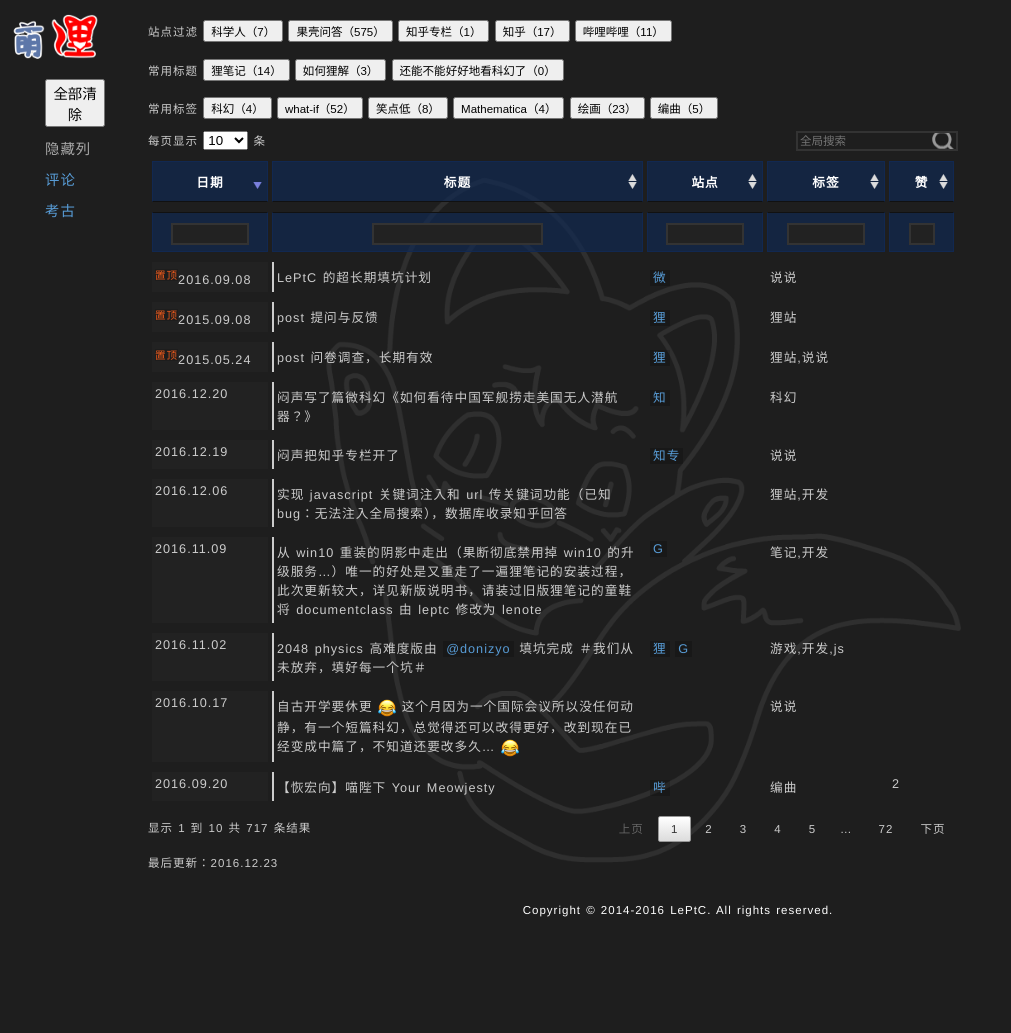
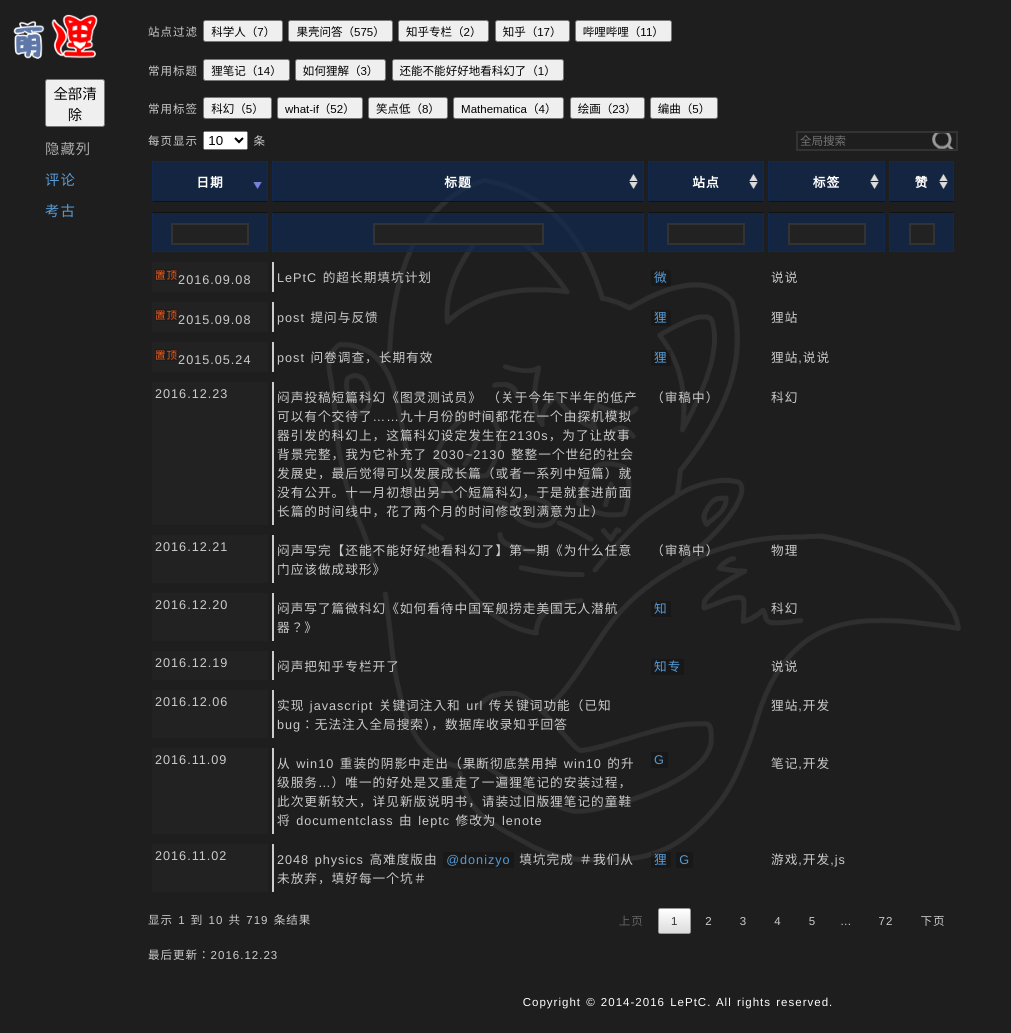
Before and after one commit to LePtC/LePtC.github.io, a Jekyll site: the page built from index.html, in a window 1280 px wide and 1033 px high. Shown: the whole window, without its empty margins (0-1011 px from the left). Built offline with Jekyll 4.4.1, drawn with Linux system fonts in a browser that asks for light colours; Markdown is read by kramdown in place of the engine named in the settings; comment, search, counter and statistics services are not loaded.

Commit message:
闷声投稿子

```diff
--- a/index.html
+++ b/index.html
@@ -157,11 +157,11 @@
 <p>常用标题
 <button type="button" onclick="inject('标题','【狸笔记】')">狸笔记（14）</button>
 <button type="button" onclick="inject('标题','【如何狸解】')">如何狸解（3）</button>
-<button type="button" onclick="inject('标题','【还能不能好好地看科幻了】')">还能不能好好地看科幻了（0）</button>
+<button type="button" onclick="inject('标题','【还能不能好好地看科幻了】')">还能不能好好地看科幻了（1）</button>
 </p>
 
 <p>常用标签
-<button type="button" onclick="inject('标签','科幻')">科幻（4）</button>
+<button type="button" onclick="inject('标签','科幻')">科幻（5）</button>
 <button type="button" onclick="inject('标签','what-if')">what-if（52）</button>
 <button type="button" onclick="inject('标签','笑点')">笑点低（8）</button>
 <button type="button" onclick="inject('标签','麦酱')">Mathematica（4）</button>
@@ -199,11 +199,15 @@
 
 <tbody style="color:#CCC">
 
-<!--
-<tr><td>2016.12.??</td>
-  <td>短篇科幻《图灵测试员》（整个十一月份几乎就是在写这一个作品……）</td>
-<td></td>
-<td>科幻</td><td></td></tr> -->
+<tr><td>2016.12.23</td>
+  <td>闷声投稿短篇科幻《图灵测试员》 （关于今年下半年的低产可以有个交待了……九十月份的时间都花在一个由探机模拟器引发的科幻上，这篇科幻设定发生在2130s，为了让故事背景完整，我为它补充了 2030~2130 整整一个世纪的社会发展史，最后觉得可以发展成长篇（或者一系列中短篇）就没有公开。十一月初想出另一个短篇科幻，于是就套进前面长篇的时间线中，花了两个月的时间修改到满意为止）</td>
+<td>（审稿中）</td>
+<td>科幻</td><td></td></tr>
+
+<tr><td>2016.12.21</td>
+  <td>闷声写完【还能不能好好地看科幻了】第一期《为什么任意门应该做成球形》</td>
+<td>（审稿中）</td>
+<td>物理</td><td></td></tr>
 
 <tr><td>2016.12.20</td>
   <td>闷声写了篇微科幻《如何看待中国军舰捞走美国无人潜航器？》</td>
```
Also changed, not shown: other parts of index.html (+1 -1 lines).
